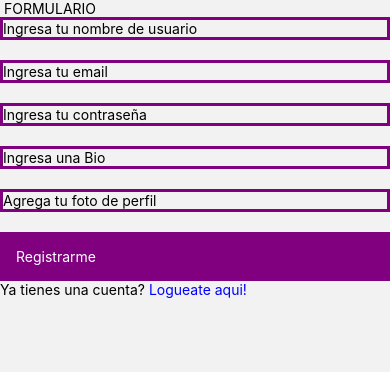
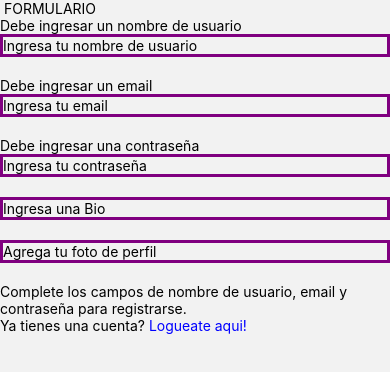
Before and after one commit to paulamaggio/proyectoAmigos, a React Native app: screen /Register in a window 390 px wide. Shown: the top 372 px of the page. Built offline with nearby package versions, Linux system fonts and the light colour scheme; no server answers.

Commit message:
validaciones home camara etc

```diff
--- a/src/components/CamaraPost.js
+++ b/src/components/CamaraPost.js
@@ -111,7 +111,7 @@ const styles = StyleSheet.create({
         flex: 1
     },
     camara: {
-        height : 500,
+        height : 300,
         width: 700
     },
     img: {
--- a/src/components/FormPost.js
+++ b/src/components/FormPost.js
@@ -15,7 +15,7 @@ export default class FormPost extends Component {
         <TextInput
             style={styles.input}
             placeholder= 'Añade una descripcion a tu post'
-            value={this.state.descripcion}
+            value={this.state.estadoDescripcion}
             onChangeText={(text) => this.props.actualizarDescripcion(text)}/>
       </View>
     )
--- a/src/components/Post.js
+++ b/src/components/Post.js
@@ -67,7 +67,7 @@ export default class Post extends Component {
                     />
                 </TouchableOpacity>
             }
-</View>
+        </View>
       </View>
     )
   }
--- a/src/screens/Home.js
+++ b/src/screens/Home.js
@@ -1,5 +1,5 @@
 import React, { Component } from 'react'
-import { Text, View, FlatList } from 'react-native'
+import { Text, View, FlatList, StyleSheet } from 'react-native'
 import { auth, db } from '../firebase/config'
 
 import Post from '../components/Post'
@@ -29,7 +29,7 @@ export default class Home extends Component {
 
   render() {
     return (
-      <View>
+      <View style={styles.container}>
         <Text> Home </Text>
         <FlatList
         data= {this.state.posts}
@@ -40,3 +40,9 @@ export default class Home extends Component {
     )
   }
 }
+
+const styles = StyleSheet.create({
+  container:{
+      flex:1
+  },
+})
--- a/src/screens/NewPost.js
+++ b/src/screens/NewPost.js
@@ -43,7 +43,7 @@ actualizarFotoUrl(url){
 
   render() {
     return (
-      <View style = {styles.container}>
+      <View>
         <Text> NewPost </Text>
         {
           this.state.paso1?
@@ -80,8 +80,5 @@ const styles = StyleSheet.create({
   },
   textBtn:{
       color: 'white'
-  },
-  container:{
-    flex:1
   }
 })
--- a/src/screens/Register.js
+++ b/src/screens/Register.js
@@ -10,39 +10,12 @@ export default class FormRegister extends Component {
             email:'',
             password:'',
             miniBio:'',
-            fotoPerfil:'',
-            errors: {
-                username: '',
-                email: '',
-                password: ''
-            }
+            fotoPerfil:''
         }
     }
 
     registrarUsuario(username, email, password, miniBio){
-        if (username.length == 0 && email.length == 0 && password.length == 0){
-            this.setState({errors: {email:'ingrese email', username:'ingrese nombre', password: 'ingrese contraseña'}})
 
-        }else if(username.length == 0 && email.length == 0 ) {
-            this.setState({errors: {email:'ingrese email', username:'ingrese nombre', password:''}})
-
-        }else if (username.length == 0 && password.length == 0 ){
-            this.setState({errors: {email:'', username:'ingrese nombre', password:'ingrese contraseña'}})
-
-        } else if (email.length == 0 && password.length == 0 ){
-            this.setState({errors: {email:'ingrese email', username:'', password:'ingrese contraseña'}})
-
-        } else if (email.length == 0){
-            this.setState({errors: {email:'ingrese email', username:'', password:''}})
-
-        } else if (password.length == 0 ){
-            this.setState({errors: {email:'', username:'', password:'ingrese contraseña'}})
-
-        } else if (username.length == 0){
-            this.setState({errors: {email:'', username:'ingrese nombre', password:''}})
-
-        } else {
-            this.setState({errors:{email:'', username:'', password:''}})
         auth.createUserWithEmailAndPassword(email, password)
         .then(user => db.collection('users').add({
             owner: email,
@@ -51,7 +24,7 @@ export default class FormRegister extends Component {
             miniBio: miniBio,
             }))
         .then((resp)=> console.log(resp))
-            .catch(err => console.log(err) )}
+        .catch(err => console.log(err) )
 
     }
 
@@ -69,10 +42,12 @@ export default class FormRegister extends Component {
         <Text> FORMULARIO </Text>
 
             {/* VALIDACIONES */}
-
-            <Text>
-                {this.state.errors.username}
-            </Text>
+            {
+                this.state.username?
+                ''
+                :
+                <Text>Debe ingresar un nombre de usuario</Text>
+            }
             <TextInput
                 style={styles.input}
                 placeholder='Ingresa tu nombre de usuario'
@@ -81,9 +56,12 @@ export default class FormRegister extends Component {
                 onChangeText={(text) => this.setState({username: text})}
             />
 
-            <Text>
-                {this.state.errors.email}
-            </Text>
+            {
+                this.state.email?
+                ''
+                :
+                <Text>Debe ingresar un email</Text>
+            }
             <TextInput
                 style={styles.input}
                 placeholder='Ingresa tu email'
@@ -92,9 +70,12 @@ export default class FormRegister extends Component {
                 onChangeText={(text) => this.setState({email: text})}
             />
 
-            <Text>
-                {this.state.errors.password}
-            </Text>
+            {
+                this.state.password?
+                ''
+                :
+                <Text>Debe ingresar una contraseña</Text>
+            }
             <TextInput
                 style={styles.input}
                 placeholder='Ingresa tu contraseña'
@@ -119,9 +100,14 @@ export default class FormRegister extends Component {
                 onChangeText={(text) => this.setState({fotoPerfil: text})}
             />
 
+            { this.state.username && this.state.email && this.state.password?
             <TouchableOpacity style={styles.btn} onPress={() => {this.registrarUsuario(this.state.username, this.state.email, this.state.password, this.state.miniBio)}}>
                 <Text style={styles.textBtn}>Registrarme </Text>
             </TouchableOpacity>
+            :
+            <Text>Complete los campos de nombre de usuario, email y contraseña para registrarse.</Text>
+            }
+
 
             <Text>Ya tienes una cuenta? <TouchableOpacity onPress={() => this.props.navigation.navigate('Login')}><Text style={styles.textLink}>Logueate aqui! </Text></TouchableOpacity></Text>
 
```
Lines whose indentation alone changed are shown as unchanged.
